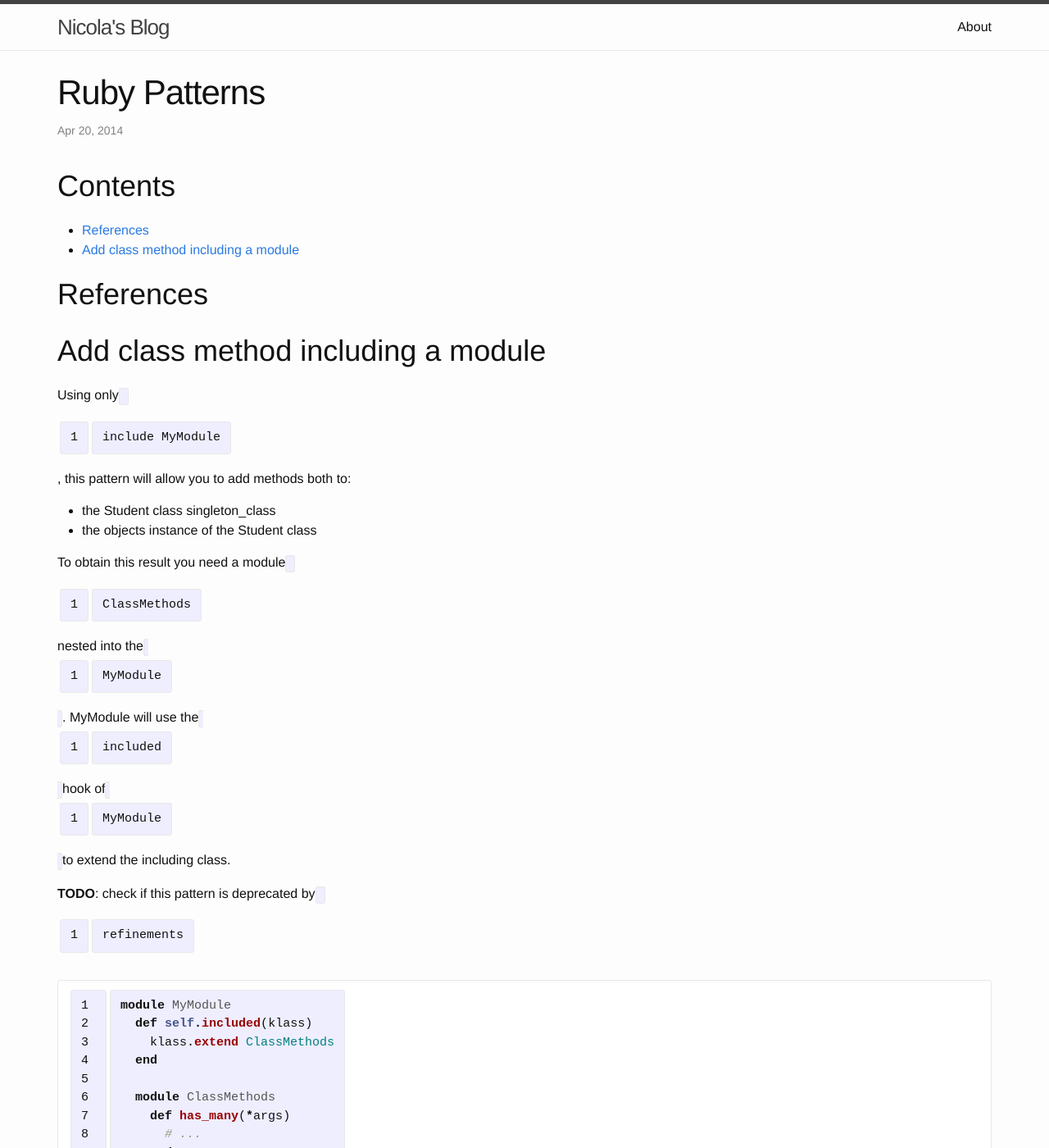
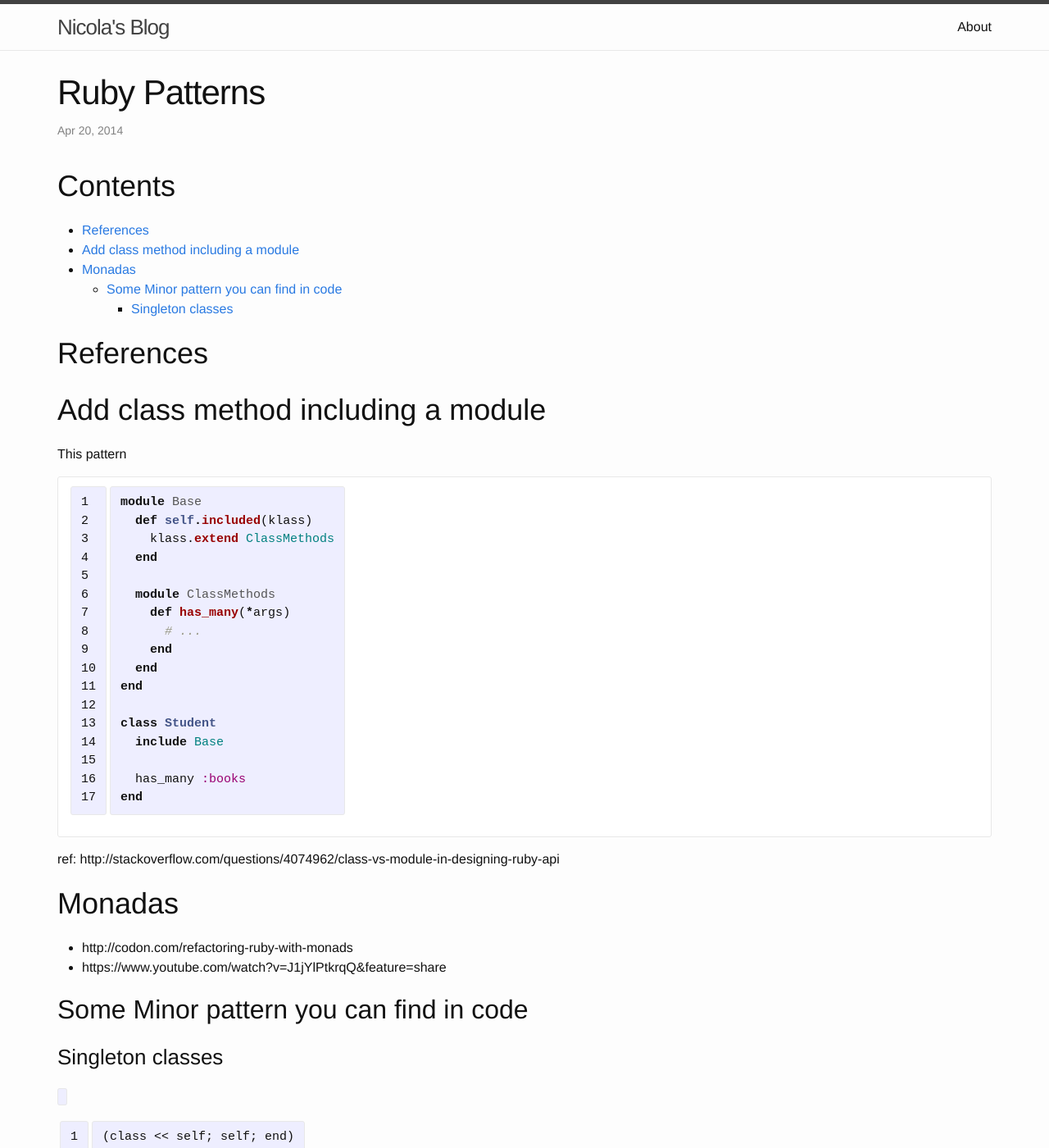
Before and after one commit to breezeight/nicola_blog, a Jekyll site: the page built from _guides/ruby_patterns.markdown, in a window 1280 px wide and 1400 px high. Shown: the whole window at 82% size. Built offline with Jekyll 4.4.1, drawn with Linux system fonts in a browser that asks for light colours; some of the changed text lies outside the part shown.

Commit message:
add monads pattern

```diff
--- a/_guides/ruby_patterns.markdown
+++ b/_guides/ruby_patterns.markdown
@@ -17,17 +17,9 @@ categories: ["ruby"]
 
 # Add class method including a module
 
-Using only `include MyModule`, this pattern will allow you to add methods both to:
-
-* the Student class singleton_class
-* the objects instance of the Student class
-
-To obtain this result you need a module `ClassMethods` nested into the `MyModule`. MyModule will use the `included` hook of `MyModule` to extend the including class.
-
-**TODO**: check if this pattern is deprecated by `refinements`
-
+This pattern
 ~~~ruby
-module MyModule
+module Base
   def self.included(klass)
     klass.extend ClassMethods
   end
@@ -40,10 +32,24 @@ module MyModule
 end
 
 class Student
-  include MyModule
+  include Base
 
   has_many :books
 end
 ~~~
 
 ref: http://stackoverflow.com/questions/4074962/class-vs-module-in-designing-ruby-api
+
+
+# Monadas
+
+* http://codon.com/refactoring-ruby-with-monads
+* https://www.youtube.com/watch?v=J1jYlPtkrqQ&feature=share
+
+
+
+## Some Minor pattern you can find in code
+
+### Singleton classes
+
+`(class << self; self; end)` : return the singleton class of `self`
```
